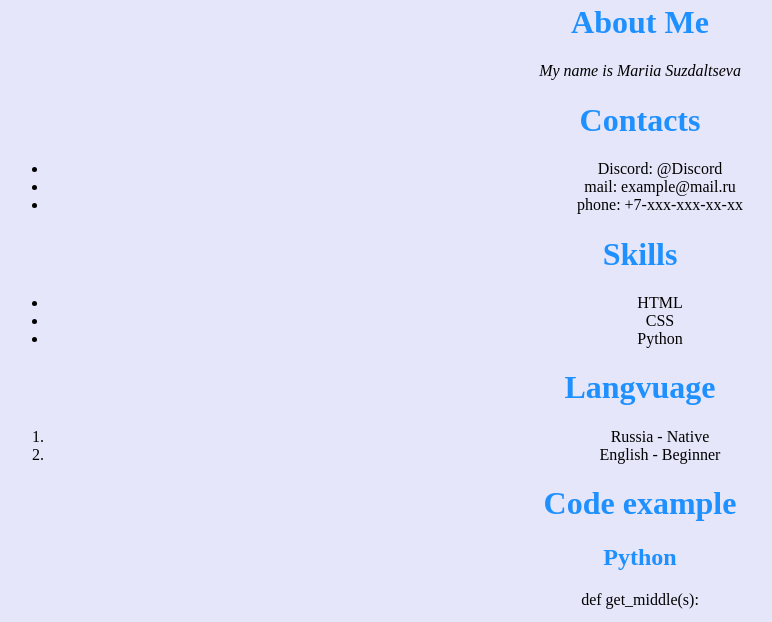
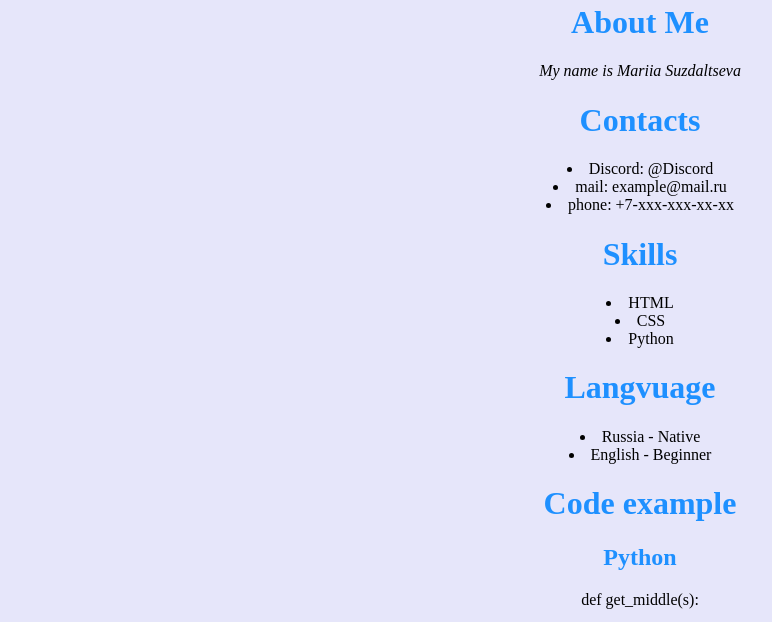
Before and after one commit to MariaSuz/rsschool-cv, a plain HTML site: page index.html in a window 1280 px wide. Shown: the part 156-778 px from the top of the page, without its empty margins (0-772 px from the left). Drawn offline with Linux system fonts and the light colour scheme.

Commit message:
feat: fix text

```diff
--- a/index.html
+++ b/index.html
@@ -19,22 +19,22 @@
 <main>
 	<div class="center_text">
 	<h1 class="custom_h1">Contacts</h1>
-		<ul>
+
 			<li>Discord: @Discord</li>
 			<li>mail: example@mail.ru</li>
 			<li>phone: +7-xxx-xxx-xx-xx</li>
-		</ul>
+
 	<h1 class="custom_h1">Skills</h1>
-		<ul center_text>
+
 			<li>HTML</li>
 			<li> CSS</li>
 			<li>Python</li>
-		</ul>
+
 	<h1 class="custom_h1">Langvuage</h1>
-		<ol>
+
 			<li>Russia - Native</li>
 			<li>English - Beginner</li>
-		</ol>
+
 	<h1 class="custom_h1">Code example</h1>
 	<h2 class="custom_h2">Python </h2>
 	def get_middle(s):
```
